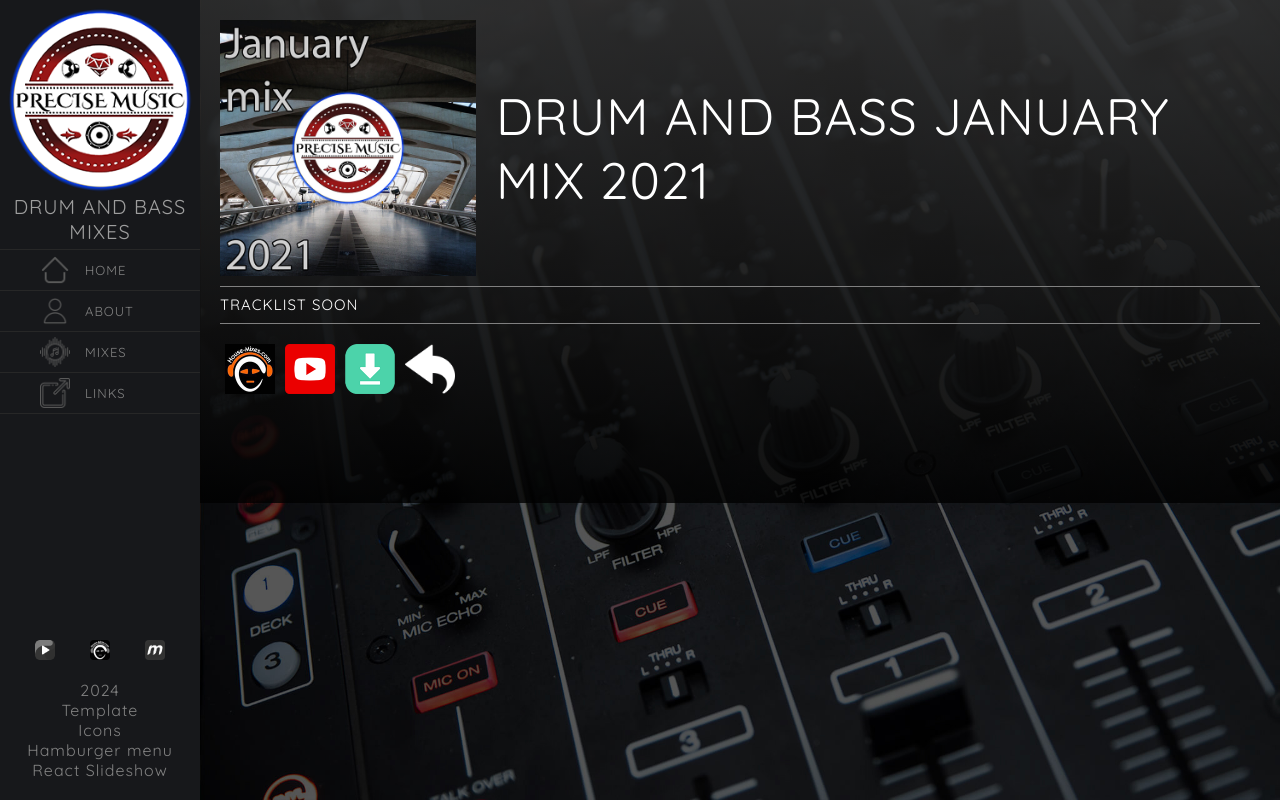
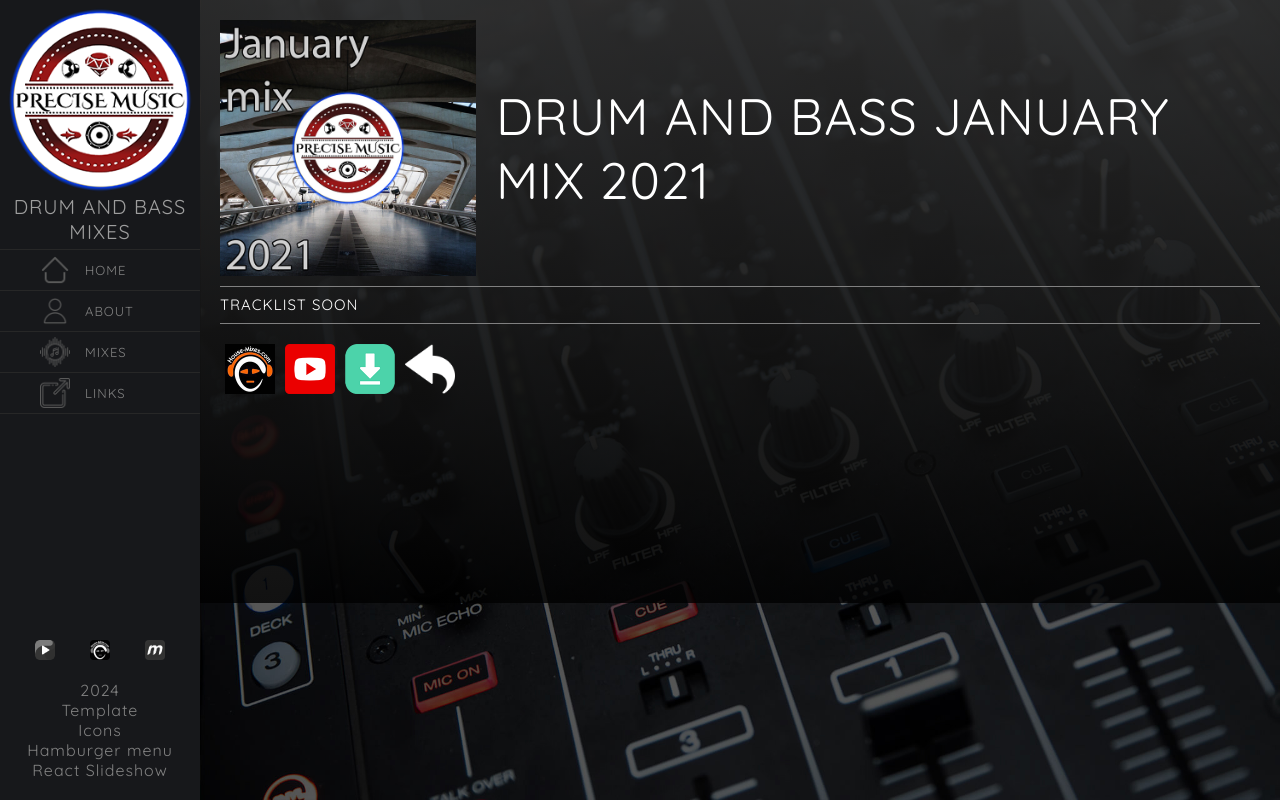
Before and after one commit to matejvalocky/precise-music-react, a React (Create React App) app: page /all-movies/1 in a window 1280 px wide. Built offline with nearby package versions, Linux system fonts and the light colour scheme.

Commit message:
OneMovie.css > section > padding-bottom: 200px

```diff
--- a/src/components/OneMovie.css
+++ b/src/components/OneMovie.css
@@ -1,7 +1,7 @@
 section{
     width: 100%;
     padding: 20px;
-    padding-bottom: 100px;
+    padding-bottom: 200px;
     display: flex;
     flex-direction: column;
     justify-content: flex-start;
```
